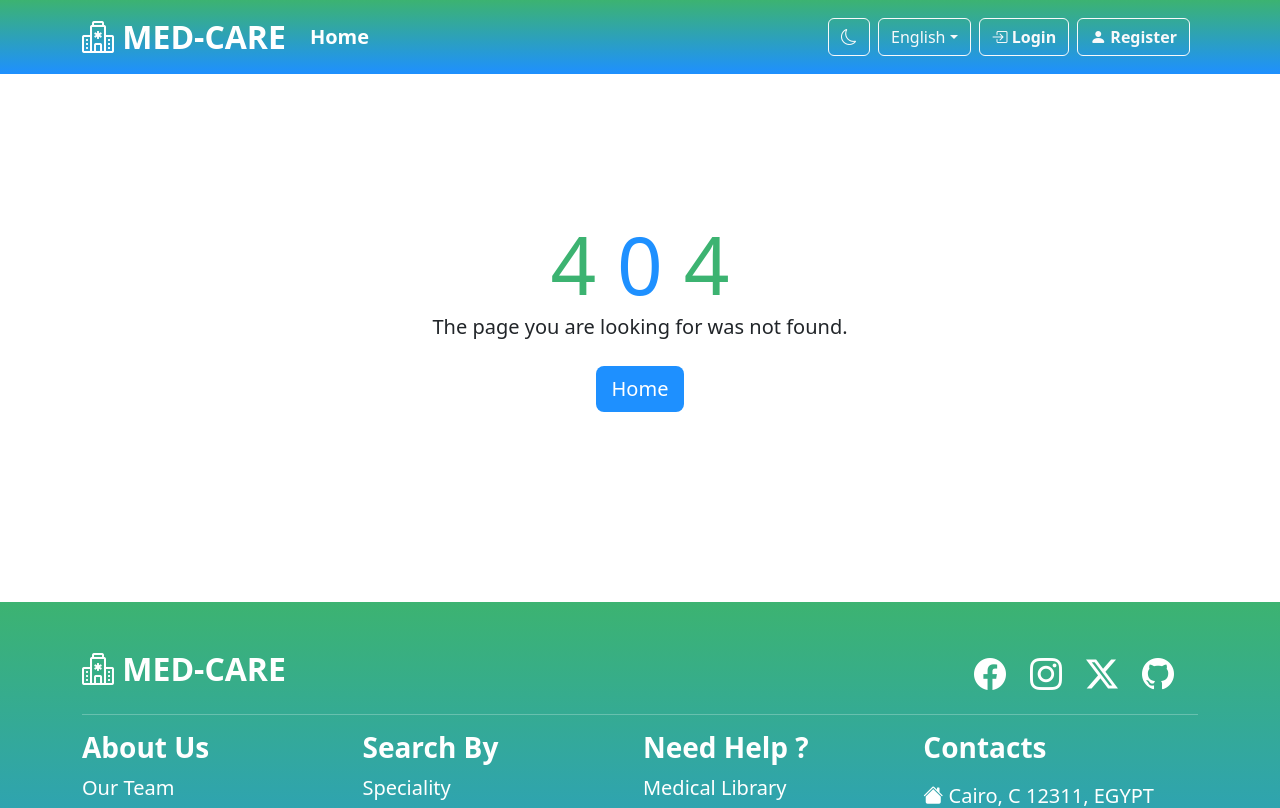
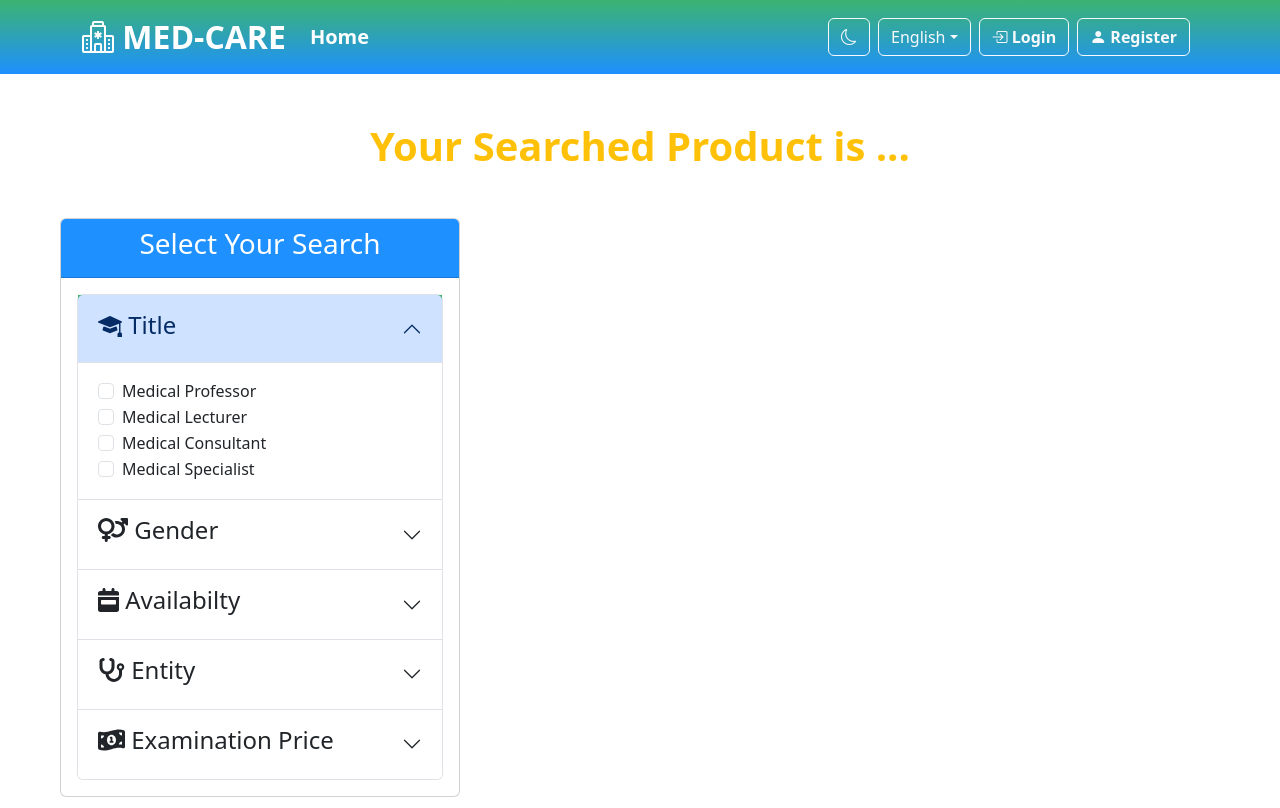
Before and after one commit to Ashryz/Med_Care, a React (Create React App) app: page /search/1 in a window 1280 px wide. Shown: the top 808 px of the page. Built offline with nearby package versions, Linux system fonts and the light colour scheme.

Commit message:
adding searchbar

```diff
--- a/src/App.js
+++ b/src/App.js
@@ -13,7 +13,7 @@ import DoctorProfile from './Components/DoctorProfile/DoctorProfile';
 import Hero from './Components/Hero/Hero.js';
 import FooterComp from './Components/Footer/Footer.js';
 import Error from './Components/Error/Error.js';
-
+import SearchResults from './Components/Search/SearchResults.js';
 function App() {
   return (
     <div className="App">
@@ -30,6 +30,7 @@ function App() {
           <Route exact path="/Listdoctor" element={<ListDoctor />} />
           <Route exact path="/DoctorProfile" element={<DoctorProfile />} />
           <Route exact path="/Hero" element={<Hero />} />
+          <Route exact path="/search/:query" element={<SearchResults/>} />
           <Route path='*' element={<Error />} />
         </Routes>
         <FooterComp />
--- a/src/Components/Filter/Filter.js
+++ b/src/Components/Filter/Filter.js
@@ -1,97 +1,129 @@
 import Accordion from 'react-bootstrap/Accordion';
+import Card from 'react-bootstrap/Card';
+import Form from 'react-bootstrap/Form';
+import { FontAwesomeIcon } from "@fortawesome/react-fontawesome";
+import { faVenusMars, faCalendarWeek, faStethoscope, faMoneyBill1Wave } from '@fortawesome/free-solid-svg-icons';
 import './filter.css'
 function Filter() {
   return (
     <div className='main'>
-        <h6 className='text-center hed'>Filter</h6>
-
-    <Accordion defaultActiveKey="0" id='acc'>
+      <Card style={{ width: '25rem' }} className='ms-5'>
+        <Card.Header className='main-bg-2 text-center text-white fw-bold'><h3>Select Your Search</h3></Card.Header>
+        <Card.Body>
+        <Accordion defaultActiveKey={['0']} alwaysOpen id='acc'>
       <Accordion.Item eventKey="0">
-        <Accordion.Header>titel</Accordion.Header>
+        <Accordion.Header style={{backgroundColor:'mediumseagreen'}}><h4><i className="bi bi-mortarboard-fill"></i>&nbsp;Title</h4></Accordion.Header>
         <Accordion.Body>
-        <div className='input'>
-              <input className="form-check-input" type="checkbox" value="" id="flexCheckIndeterminate"/>
-             <label className="form-check-label" for="flexCheckIndeterminate"> profesor</label>
-            </div>
-            <div className='input'>
-              <input className="form-check-input" type="checkbox" value="" id="flexCheckIndeterminate"/>
-             <label className="form-check-label" for="flexCheckIndeterminate"> Lecture</label>
-            </div>
-            <div className='input'>
-              <input className="form-check-input" type="checkbox" value="" id="flexCheckIndeterminate"/>
-             <label className="form-check-label" for="flexCheckIndeterminate"> consultant</label>
-            </div>
+            <Form.Check
+            type={'checkbox'}
+            id={'check1'}
+            label={'Medical Professor'}
+          />
+            <Form.Check
+            type={'checkbox'}
+            id={'check2'}
+            label={'Medical Lecturer'}
+          />
+            <Form.Check
+            type={'checkbox'}
+            id={'check3'}
+            label={'Medical Consultant'}
+          />
+            <Form.Check
+            type={'checkbox'}
+            id={'check4'}
+            label={'Medical Specialist'}
+          />
         </Accordion.Body>
       </Accordion.Item>
       <Accordion.Item eventKey="1">
-        <Accordion.Header>Gender</Accordion.Header>
+        <Accordion.Header><h4><FontAwesomeIcon icon={faVenusMars}/>&nbsp;Gender</h4></Accordion.Header>
         <Accordion.Body>
-        <div className='input'>
-              <input className="form-check-input" type="checkbox" value="" id="flexCheckIndeterminate"/>
-             <label className="form-check-label" for="flexCheckIndeterminate"> male</label>
-            </div>
-            <div className='input'>
-              <input className="form-check-input" type="checkbox" value="" id="flexCheckIndeterminate"/>
-             <label className="form-check-label" for="flexCheckIndeterminate"> female</label>
-            </div>
+        <Form.Check
+            type={'checkbox'}
+            id={'check5'}
+            label={'Male'}
+          />
+        <Form.Check
+            type={'checkbox'}
+            id={'check6'}
+            label={'Female'}
+          />
         </Accordion.Body>
       </Accordion.Item>
       <Accordion.Item eventKey="2">
-        <Accordion.Header>Avalabilty</Accordion.Header>
+        <Accordion.Header><h4><FontAwesomeIcon icon={faCalendarWeek}/>&nbsp;Availabilty</h4></Accordion.Header>
         <Accordion.Body>
-        <div className='input'>
-              <input className="form-check-input" type="checkbox" value="" id="flexCheckIndeterminate"/>
-             <label className="form-check-label" for="flexCheckIndeterminate"> Any Day</label>
-            </div>
-            <div className='input'>
-              <input className="form-check-input" type="checkbox" value="" id="flexCheckIndeterminate"/>
-             <label className="form-check-label" for="flexCheckIndeterminate"> to Day</label>
-            </div>
-            <div className='input'>
-              <input className="form-check-input" type="checkbox" value="" id="flexCheckIndeterminate"/>
-             <label className="form-check-label" for="flexCheckIndeterminate"> tomorro</label>
-            </div>
+        <Form.Check
+            type={'checkbox'}
+            id={'check7'}
+            label={'Any Day'}
+          />
+           <Form.Check
+            type={'checkbox'}
+            id={'check8'}
+            label={'Today'}
+          />
+           <Form.Check
+            type={'checkbox'}
+            id={'check9'}
+            label={'Tomorrow'}
+          />
         </Accordion.Body>
       </Accordion.Item>
       <Accordion.Item eventKey="3">
-        <Accordion.Header>Entity</Accordion.Header>
+        <Accordion.Header><h4><FontAwesomeIcon icon={faStethoscope}/>&nbsp;Entity</h4></Accordion.Header>
         <Accordion.Body>
-        <div className='input'>
-              <input className="form-check-input"name="options" type="checkbox" value="" id="flexCheckIndeterminate"/>
-             <label className="form-check-label" for="flexCheckIndeterminate"> Hospital</label>
-            </div>
-            <div className='input'>
-              <input className="form-check-input"name="options" type="checkbox" value="" id="flexCheckIndeterminate"/>
-             <label className="form-check-label" for="flexCheckIndeterminate"> clinic</label>
-            </div>
+        <Form.Check
+            type={'checkbox'}
+            id={'check10'}
+            label={'Hospital'}
+          />
+        <Form.Check
+            type={'checkbox'}
+            id={'check11'}
+            label={'Clinic'}
+          />
         </Accordion.Body>
       </Accordion.Item>
       <Accordion.Item eventKey="4">
-        <Accordion.Header>Examination</Accordion.Header>
+        <Accordion.Header><h4><FontAwesomeIcon icon={faMoneyBill1Wave}/>&nbsp;Examination Price</h4></Accordion.Header>
         <Accordion.Body>
-        <div className='input'>
-              <input className="form-check-input"name="options" type="radio" value="" id="flexCheckIndeterminate"/>
-             <label className="form-check-label" for="flexCheckIndeterminate"> Any</label>
-            </div>
-            <div className='input'>
-              <input className="form-check-input"name="options" type="radio" value="" id="flexCheckIndeterminate"/>
-             <label className="form-check-label" for="flexCheckIndeterminate"> less than 50</label>
-            </div>
-            <div className='input'>
-              <input className="form-check-input"name="options" type="radio" value="" id="flexCheckIndeterminate"/>
-             <label className="form-check-label" for="flexCheckIndeterminate"> From 50 to 100</label>
-            </div>
-            <div className='input'>
-              <input className="form-check-input"name="options" type="radio" value="" id="flexCheckIndeterminate"/>
-             <label className="form-check-label" for="flexCheckIndeterminate"> From 100 to 200</label>
-            </div>
-            <div className='input'>
-              <input className="form-check-input"name="options" type="radio" value="" id="flexCheckIndeterminate"/>
-             <label className="form-check-label" for="flexCheckIndeterminate"> Grater than 300</label>
-            </div>
+        <Form.Check
+            type={'radio'}
+            id={'radio1'}
+            label={'Any'}
+          />
+        <Form.Check
+            type={'radio'}
+            id={'radio2'}
+            label={'Less than EGP 50'}
+          />
+        <Form.Check
+            type={'radio'}
+            id={'radio3'}
+            label={'From EGP 50 to 100'}
+          />
+        <Form.Check
+            type={'radio'}
+            id={'radio4'}
+            label={'From EGP 100 to 200'}
+          />
+        <Form.Check
+            type={'radio'}
+            id={'radio5'}
+            label={'From EGP 200 to 300'}
+          />
+        <Form.Check
+            type={'radio'}
+            id={'radio6'}
+            label={'Greater than EGP 300'}
+          />
         </Accordion.Body>
       </Accordion.Item>
     </Accordion>
+        </Card.Body>
+    </Card>
     </div>
   );
 }
--- a/src/Components/Navbar/Navbar.js
+++ b/src/Components/Navbar/Navbar.js
@@ -2,6 +2,8 @@ import Container from 'react-bootstrap/Container';
 import Nav from 'react-bootstrap/Nav';
 import Navbar from 'react-bootstrap/Navbar';
 import Button from 'react-bootstrap/Button';
+import Form from 'react-bootstrap/Form';
+import InputGroup from 'react-bootstrap/InputGroup';
 import { Dropdown } from 'react-bootstrap';
 import { Link, useNavigate } from 'react-router-dom';
 import { useEffect, useState } from 'react';
@@ -12,6 +14,7 @@ function NavbarComp() {
   const [showDropdown, setShowDropdown] = useState(false);
   const [isDarkMode, setIsDarkMode] = useState(false);
   const [currentUser, setCurrentUser] = useState({});
+  const [searchQuery, setSearchQuery] = useState('');
 
   const toggleDarkMode = () => {
     setIsDarkMode(!isDarkMode);
@@ -30,6 +33,12 @@ function NavbarComp() {
     navigate("/");
   };
 
+  const handleSearch = () => {
+    if (searchQuery.trim() !== "") {
+        navigate(`/search/${searchQuery}`);
+    }
+    };
+
   return (
     <Navbar expand="lg" bg='primary' id='nv-bar'  >
       <Container>
@@ -39,6 +48,21 @@ function NavbarComp() {
           <Nav className="me-auto">
             <Nav.Link as={Link} to="/" className="text-decoration-none text-white fw-bold fs-5">Home</Nav.Link>
           </Nav>
+          {isLoggedIn && currentUser.type === 'patient' && (
+          <Nav className='d-flex justify-content-center'>
+            <InputGroup>
+              <Form.Control
+                placeholder="Search for Doctor's Name"
+                aria-label="Doctor's Name"
+                aria-describedby="basic-addon2"
+                onChange={(e) => setSearchQuery(e.target.value)}
+              />
+              <Button variant="outline-light" id="button-addon2" onClick={handleSearch}>
+              <i className="bi bi-search"></i>
+              </Button>
+            </InputGroup>
+          </Nav>
+          )}
           <Nav className='ms-auto g-2'>
             <Button variant="outline-light" onClick={toggleDarkMode} className='me-2'>
               {isDarkMode ? (
--- /dev/null
+++ b/src/Components/Search/SearchResults.js
@@ -0,0 +1,37 @@
+// import { useEffect, useState } from "react";
+// import { useParams } from "react-router-dom";
+// import axios from "axios";
+import Filter from "../Filter/Filter";
+
+function SearchResults() {
+    // const { query } = useParams();
+    // const [searchResults, setSearchResults] = useState([]);
+    // useEffect(() => {
+    //     axios.get(`https://dummyjson.com/products/search?q=${query}`)
+    //         .then((res) => {
+    //             if (res && res.data && res.data.products) {
+    //                 setSearchResults(res.data.products);
+    //             } else {
+    //                 console.error('Invalid response format:', res);
+    //             }
+    //         })
+    //         .catch((err) => {
+    //             console.error('Error fetching products:', err);
+    //         });
+    // }, [query]);
+    // console.log(searchResults);
+    return (
+        <div className="container-fluid mt-5 mb-5">
+            <h1 className="text-center text-warning fw-bold mt-3 mb-5"> Your Searched Product is ... </h1>
+            <div className="row row-cols-1 row-cols-md-3 g-4">
+                <Filter />
+            {/* {searchResults.map((product) => (
+                <div key={product.id} className="col">
+                </div>
+            ))} */}
+            </div>
+        </div>
+    );
+}
+
+export default SearchResults;
```
